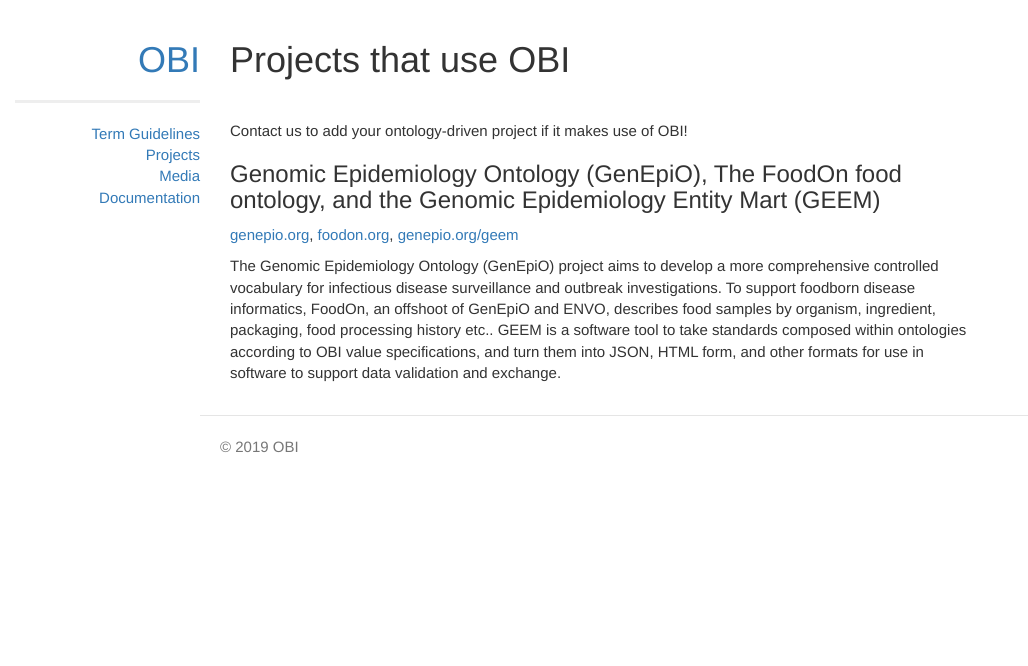
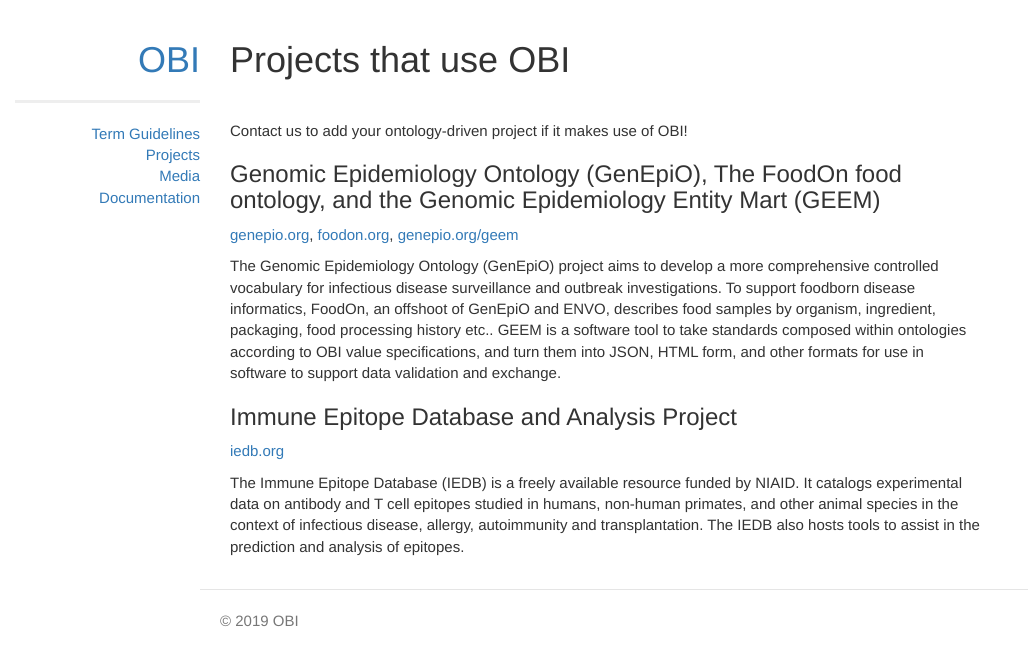
Before and after one commit to obi-ontology/obi-ontology.org, a Jekyll site: the page built from projects.md, in a window 1280 px wide. Shown: the top 666 px of the page, without its empty margins (0-1028 px from the left). Built offline with Jekyll 4.4.1, drawn with Linux system fonts in a browser that asks for light colours.

Commit message:
update projects.md
added IEDB

```diff
--- a/projects.md
+++ b/projects.md
@@ -11,3 +11,11 @@ Contact us to add your ontology-driven project if it makes use of OBI!
 [genepio.org](https://genepio.org), [foodon.org](https://foodon.org), [genepio.org/geem](https://genepio.org/geem)
 
 The Genomic Epidemiology Ontology (GenEpiO) project aims to develop a more comprehensive controlled vocabulary for infectious disease surveillance and outbreak investigations. To support foodborn disease informatics, FoodOn, an offshoot of GenEpiO and ENVO, describes food samples by organism, ingredient, packaging, food processing history etc.. GEEM is a software tool to take standards composed within ontologies according to OBI value specifications, and turn them into JSON, HTML form, and other formats for use in software to support data validation and exchange.
+
+
+
+### Immune Epitope Database and Analysis Project
+
+[iedb.org](https://iedb.org)
+
+The Immune Epitope Database (IEDB) is a freely available resource funded by NIAID. It catalogs experimental data on antibody and T cell epitopes studied in humans, non-human primates, and other animal species in the context of infectious disease, allergy, autoimmunity and transplantation. The IEDB also hosts tools to assist in the prediction and analysis of epitopes.
```
